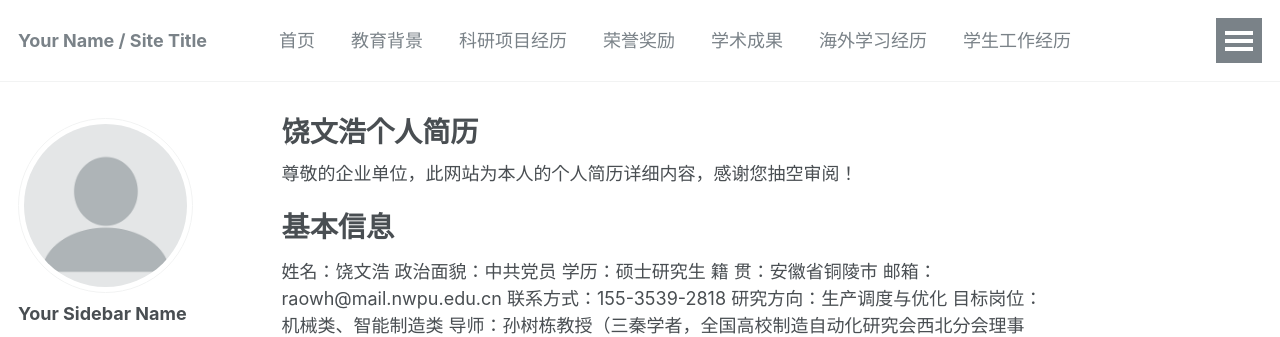
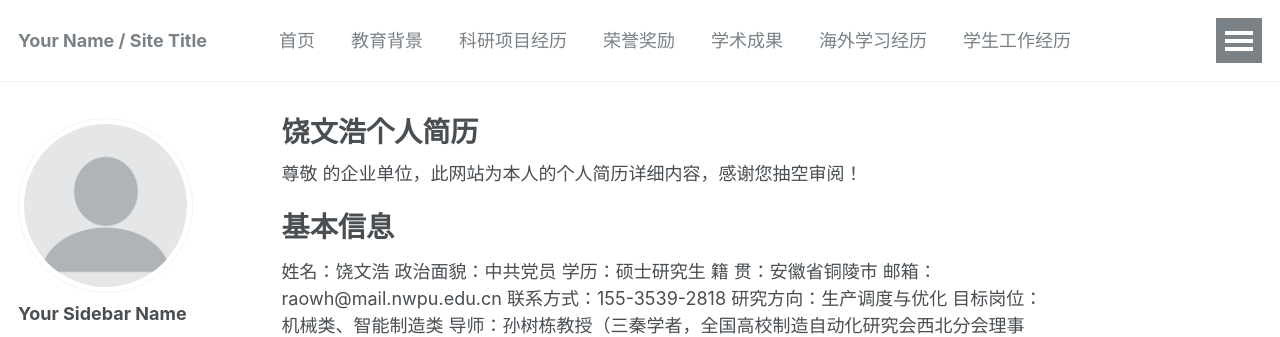
Before and after one commit to raowh/raowh.github.io, a Jekyll site: the page built from _pages/about.md, in a window 1280 px wide and 900 px high. Shown: the top 337 px of the window. Built offline with Jekyll 4.4.1, drawn with Linux system fonts in a browser that asks for light colours; some web fonts are replaced.

```diff
--- a/_pages/about.md
+++ b/_pages/about.md
@@ -8,7 +8,7 @@ redirect_from:
   - /about.html
 ---
 
-尊敬的企业单位，此网站为本人的个人简历详细内容，感谢您抽空审阅！
+尊敬     的企业单位，此网站为本人的个人简历详细内容，感谢您抽空审阅！
 
 基本信息
 ======
```
